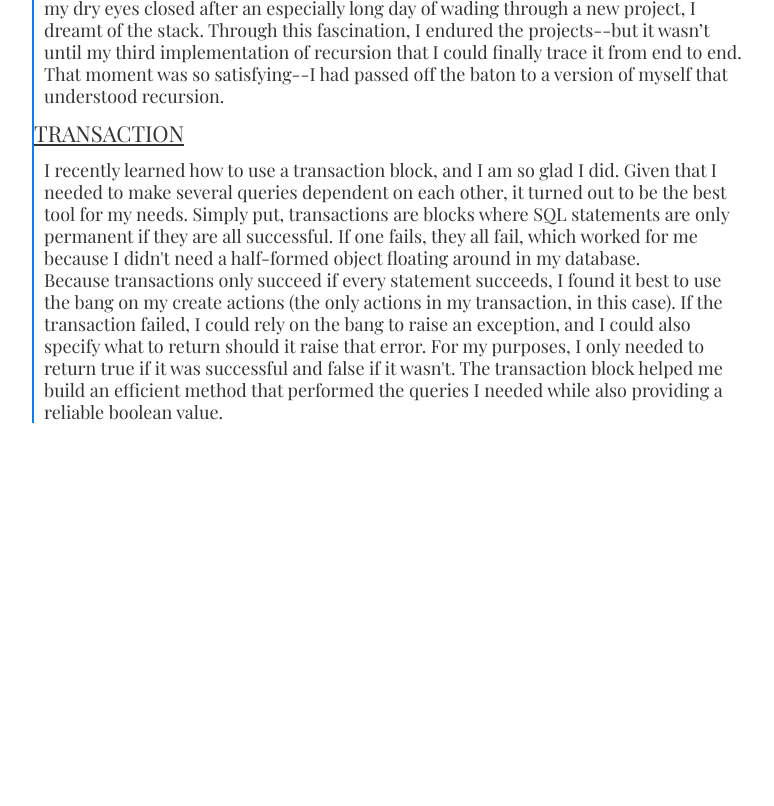
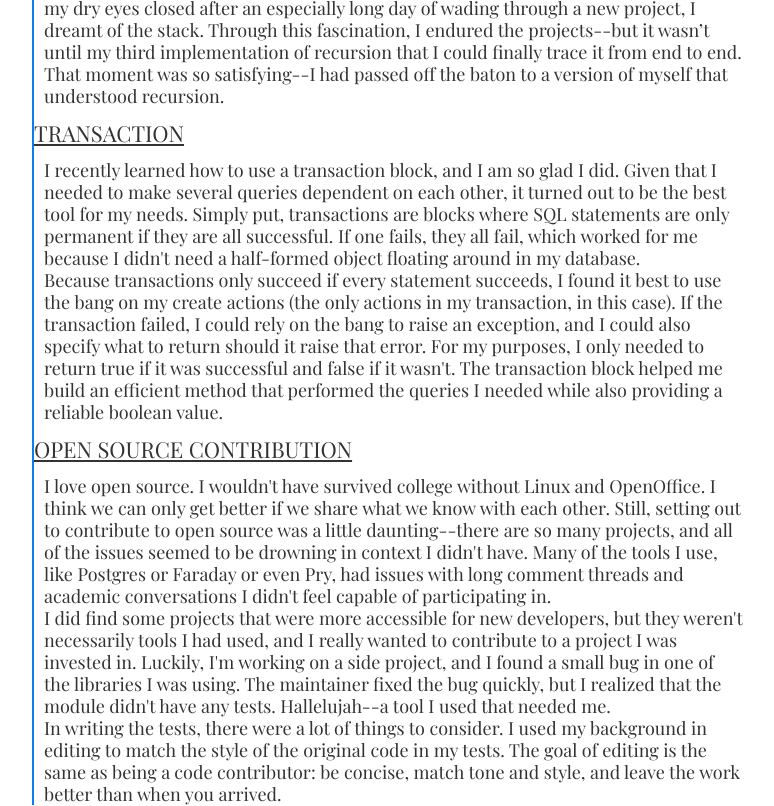
Before and after one commit to TheKaterTot/thekatertot.github.io, a plain HTML site: page blog.html in a window 1280 px wide. Shown: the part 355-1161 px from the top of the page, without its empty margins (23-797 px from the left). Before the commit the page ends 800 px from the top, so only its background shows below. Drawn offline with nearby package versions, Linux system fonts and the light colour scheme.

Commit message:
Add open source blog post

```diff
--- a/blog.html
+++ b/blog.html
@@ -73,6 +73,37 @@
       </div>
     </div>
   </section>
+  <section>
+    <div class="container blue-border">
+      <h3 id="left-align">Open Source Contribution</h3>
+      <div class="space-left">
+        <p>
+          I love open source. I wouldn't have survived college without Linux and
+          OpenOffice. I think we can only get better if we share what we know with
+          each other. Still, setting out to contribute to open source was a little
+          daunting--there are so many projects, and all of the issues seemed to
+          be drowning in context I didn't have. Many of the tools I use, like
+          Postgres or Faraday or even Pry, had issues with long comment threads
+          and academic conversations I didn't feel capable of participating in.
+        </p>
+        <p>
+          I did find some projects that were more accessible for new developers,
+          but they weren't necessarily tools I had used, and I really wanted to
+          contribute to a project I was invested in. Luckily, I'm working on a
+          side project, and I found a small bug in one of the libraries I was using.
+          The maintainer fixed the bug quickly, but I realized that the module
+          didn't have any tests. Hallelujah--a tool I used that needed me.
+        </p>
+        <p>
+          In writing the tests, there were a lot of things to consider. I used
+          my background in editing to match the style of the original code in my
+          tests. The goal of editing is the same as being a code contributor: be
+          concise, match tone and style, and leave the work better than when you
+          arrived.
+        </p>
+      </div>
+    </div>
+  </section>
   <footer>
   </footer>
 </body>
```
Lines whose indentation alone changed are shown as unchanged.
